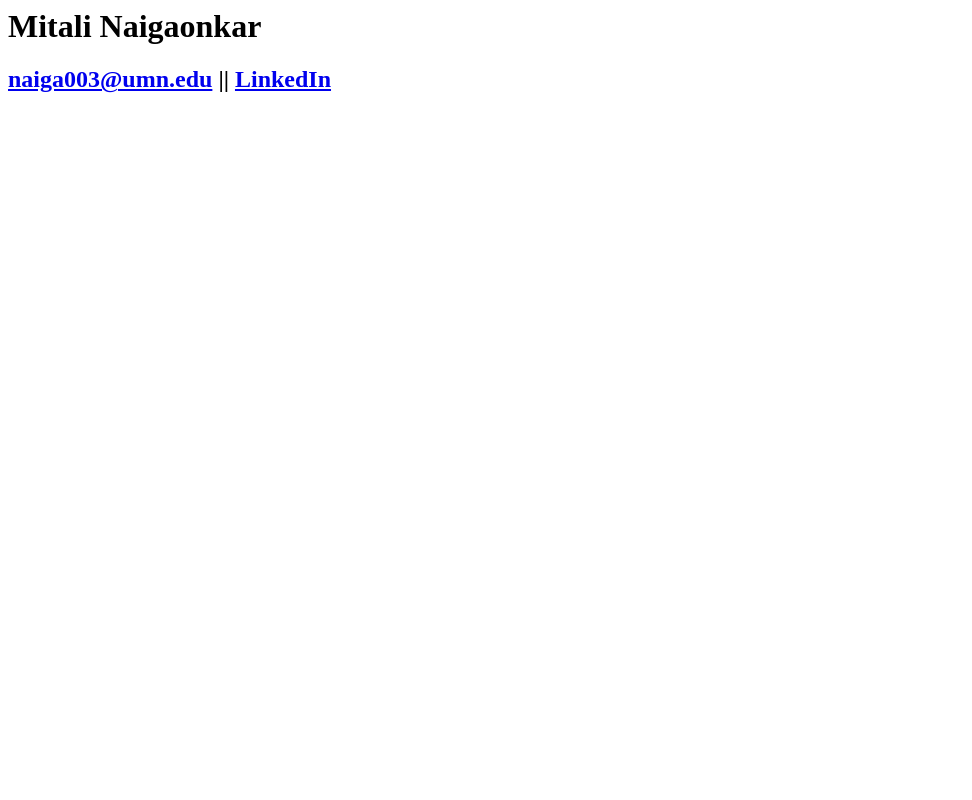
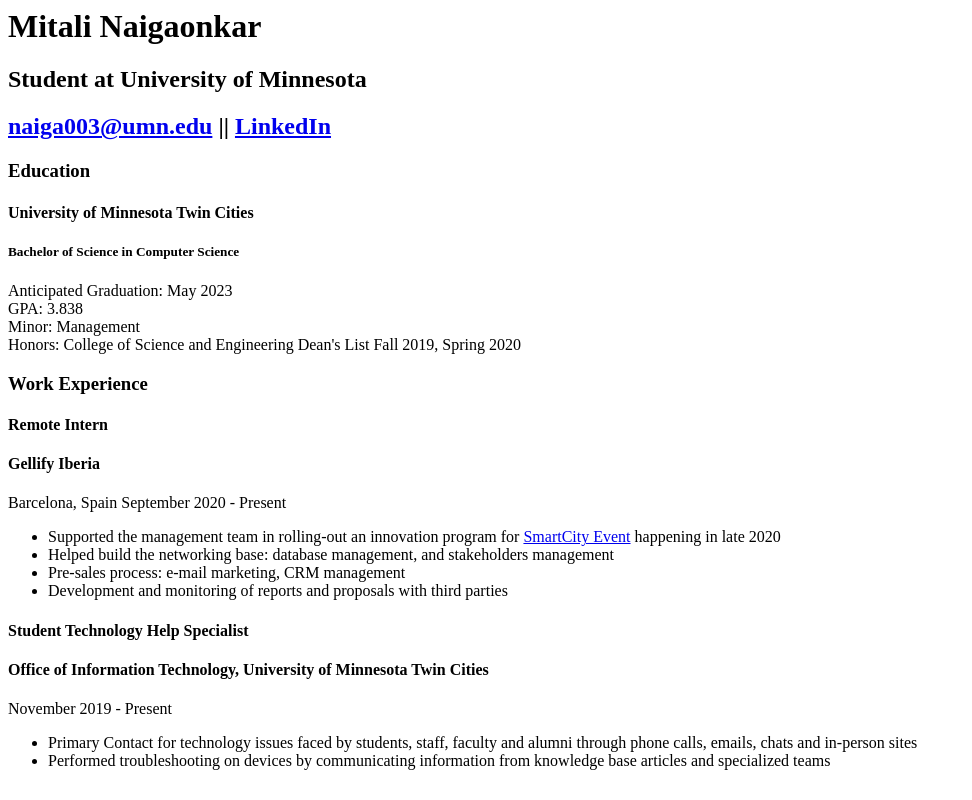
Before and after one commit to metallical/metallical.github.io, a plain HTML site: page index.html in a window 1280 px wide. Shown: the whole page, without its empty margins (0-972 px from the left). Drawn offline with Linux system fonts and the light colour scheme.

Commit message:
Added education and work history

```diff
--- a/index.html
+++ b/index.html
@@ -1,8 +1,81 @@
 <! DOCTYPE html>
 <html>
-<body>
-<h1> Mitali Naigaonkar </h1>
-<h2> <a href = "mailto: naiga003@umn.edu">naiga003@umn.edu</a> || <a href = "https://www.linkedin.com/in/mitali-naigaonkar/"> LinkedIn</a> </h2>
+
+<head>
+  <title>Mitali Naigaonkar- Resume</title>
+  <meta name="viewport" content="width=device-width"/>
+  <meta name="description" content="Mitali Naigaonkar's Resume."/>
+  <meta charset="UTF-8">
+
+  <link type="text/css" rel="stylesheet" href="style.css">
+  <link href='http://fonts.googleapis.com/css?family=Rokkitt:400,700|Lato:400,300' rel='stylesheet' type='text/css'>
+
+</head>
+
+<body id = "top">
+  <div id = 'resume'>
+    <div class = "mainDetails">
+
+      <div id = "name">
+        <h1>Mitali Naigaonkar </h1>
+        <h2>Student at University of Minnesota</h2>
+      </div>
+
+      <div id ="contactDetails">
+        <h2> <a href = "mailto: naiga003@umn.edu">naiga003@umn.edu</a>
+          || <a href = "https://www.linkedin.com/in/mitali-naigaonkar/">LinkedIn</a> </h2>
+      </div>
+  </div>
+
+  <div id = "education">
+    <div class = "sectionTitle">
+      <h3>Education</h3>
+    </div>
+    <div class = "sectionContent">
+      <article>
+      <h4>University of Minnesota Twin Cities</h4>
+        <h5>Bachelor of Science in Computer Science</h5>
+          <p>Anticipated Graduation: May 2023 <br>
+             GPA: 3.838 <br>
+             Minor: Management <br>
+             Honors: College of Science and Engineering Dean's List
+             Fall 2019, Spring 2020</p>
+      </article>
+    </div>
+  </div>
+
+  <div id = "workExperience">
+    <div class = "sectionTitle">
+      <h3>Work Experience</h3>
+    </div>
+    <div class = "sectionContent">
+      <article>
+        <h4>Remote Intern</h4>
+        <h4>Gellify Iberia</h4>
+        <p>Barcelona, Spain September 2020 - Present</p>
+        <ul>
+          <li>Supported the management team in rolling-out an innovation program for
+            <a href = "https://www.tomorrowcity.world/global-call-for-solutions/">
+            SmartCity Event</a> happening in late 2020 </li>
+          <li>Helped build the networking base: database management, and stakeholders management </li>
+          <li>Pre-sales process: e-mail marketing, CRM management</li>
+          <li>Development and monitoring of reports and proposals with third parties</li>
+        </ul>
+      </article>
+
+      <article>
+        <h4>Student Technology Help Specialist</h4>
+        <h4>Office of Information Technology, University of Minnesota Twin Cities</h4>
+        <p>November 2019 - Present</p>
+        <ul>
+          <li>Primary Contact for technology issues faced by students, staff, faculty and alumni
+             through phone calls, emails, chats and in-person sites </li>
+          <li>Performed troubleshooting on devices by communicating information
+            from knowledge base articles and specialized teams </li>
+        </ul>
+      </article>
+    </div>
+  </div>
 
 </body>
 </html>
```
